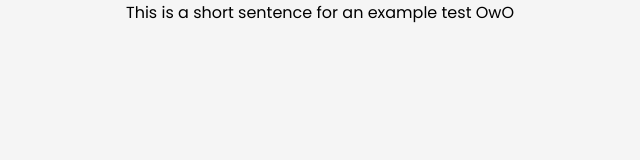
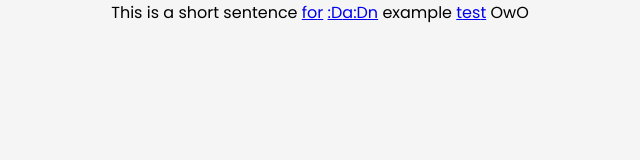
Before and after one commit to srtager555/wrapping-letters-react, a React app: page / in a window 1280 px wide. Shown: the whole page, without its empty margins (320-960 px from the left). Built offline with nearby package versions, Linux system fonts and the light colour scheme.

Commit message:
I made test about specialWrapp on the dev code

```diff
--- a/dev/src/index.css
+++ b/dev/src/index.css
@@ -16,8 +16,11 @@ body {
 
     font-family: 'Poppins', sans-serif;
 }
+.container {
+    display: inline-block
+}
 .container > span {
-    margin-left: 10px;
+    /* margin-left: 10px; */
     white-space: pre;
 }
 
--- a/dev/src/index.js
+++ b/dev/src/index.js
@@ -18,7 +18,7 @@ function specialTag({ letter, cssClass }) {
   );
 }
 
-function specialTag1({ letter, cssClass, specialStructure }) {
+function specialTag1({ letter, cssClass }) {
   return (
     <a
       className={cssClass}
@@ -31,31 +31,30 @@ function specialTag1({ letter, cssClass, specialStructure }) {
   );
 }
 
-function devStructure({ letter, cssClass, specilStructure }) {
-  const [Component, SetComponent] = React.useState();
+function devStructure({ letter, cssClass, specialWrapp }) {
+  const { hasCustomWrapp, NewWrappStructure } = specialWrapp;
 
-  const Default = (
+  // eslint-disable-next-line react/prop-types
+  const Default = ({ letter, cssClass }) => (
     <div className="container">
-      <span className={cssClass}>{`LETTER: ${letter}, `}</span>
-      <span className={cssClass}>{`CLASS: ${cssClass}`}</span>
-    </div>
-  );
-  const Good = (
-    <div className="container">
-      <a href="htp..." className={cssClass}>{`LETTER: ${letter}, `}</a>
-      <span className={cssClass}>{`CLASS: ${cssClass}`}</span>
+      <span className={cssClass}>{letter}</span>
     </div>
   );
 
-  React.useEffect(() => {
-    if (specilStructure.Good) {
-      //...
-    } else {
-      //...
-    }
-  }, []);
+  // eslint-disable-next-line react/prop-types
+  const CustomComponent = ({ letter, cssClass }) => (
+    <div className="container">
+      {hasCustomWrapp ? (
+        <NewWrappStructure letter={letter} cssClass={cssClass} />
+      ) : null}
+    </div>
+  );
 
-  return <Component />;
+  return hasCustomWrapp ? (
+    <CustomComponent letter={letter} cssClass={cssClass} />
+  ) : (
+    <Default letter={letter} cssClass={cssClass} />
+  );
 }
 
 function structure({ letter, cssClass }) {
@@ -73,8 +72,7 @@ function App() {
     <>
       <WrappingLetters
         text="This is a short sentence for an example test OwO"
-        textOptions={
-          {
+        textOptions={{
           // ClassToAdd: "class",
           // SelectClass: {
           //   // new object with the class to add []
@@ -95,14 +93,13 @@ function App() {
           //   ],
           //   spaceBetweenWord: true,
           // },
-            // SpecialWrapp: {
-            //   wordToSearch: ["for", "an", "test"],
-            //   structureToAdd: [specialTag, specialTag1],
-            // },
+          SpecialWrapp: {
+            wordToSearch: ["for", "an", "test"],
+            structureToAdd: [specialTag, specialTag1],
+          },
           // PerWord: true,
-          }
-        }
-        // structure={structure}
+        }}
+        structure={devStructure}
       />
     </>
   );
```
Lines whose indentation alone changed are shown as unchanged.
